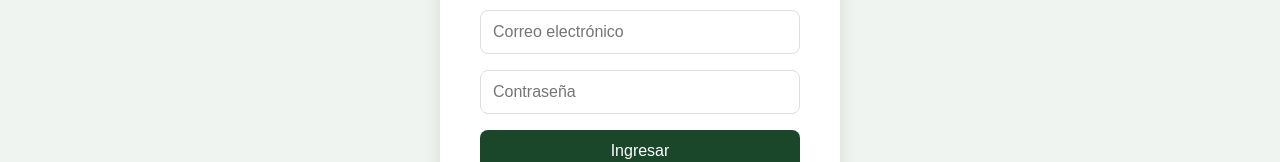
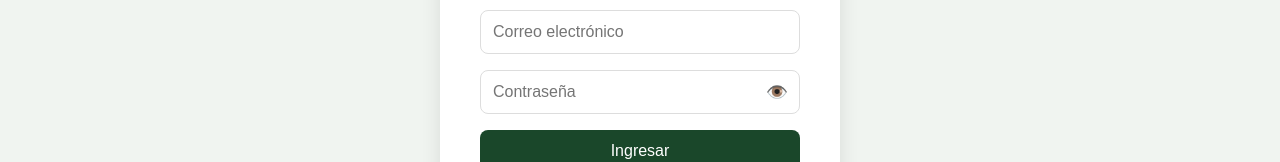
Before and after one commit to INGENIERO-JUAN/MarketPutumayo, a React (Vite) app in the folder frontend/: page /login in a window 1280 px wide. Shown: the part 399-561 px from the top of the page. Built offline with nearby package versions, Linux system fonts and the light colour scheme.

Commit message:
feat: agregar ojito para mostrar y ocultar contrasena en login

```diff
--- a/frontend/src/pages/Login.jsx
+++ b/frontend/src/pages/Login.jsx
@@ -9,6 +9,7 @@ const Login = () => {
   const [form, setForm] = useState({ correo: '', password: '' });
   const [error, setError] = useState('');
   const [cargando, setCargando] = useState(false);
+  const [verPassword, setVerPassword] = useState(false);
 
   const handleChange = (e) => setForm({ ...form, [e.target.name]: e.target.value });
 
@@ -35,7 +36,12 @@ const Login = () => {
         {error && <div style={styles.error}>{error}</div>}
         <form onSubmit={handleSubmit}>
           <input style={styles.input} type="email" name="correo" placeholder="Correo electrónico" value={form.correo} onChange={handleChange} required />
-          <input style={styles.input} type="password" name="password" placeholder="Contraseña" value={form.password} onChange={handleChange} required />
+          <div style={styles.passwordBox}>
+            <input style={styles.inputPassword} type={verPassword ? 'text' : 'password'} name="password" placeholder="Contraseña" value={form.password} onChange={handleChange} required />
+            <button type="button" style={styles.ojito} onClick={() => setVerPassword(!verPassword)}>
+              {verPassword ? '🙈' : '👁️'}
+            </button>
+          </div>
           <button style={styles.btn} type="submit" disabled={cargando}>
             {cargando ? 'Ingresando...' : 'Ingresar'}
           </button>
@@ -52,6 +58,9 @@ const styles = {
   title: { textAlign: 'center', color: '#1a472a', marginBottom: '0.3rem' },
   subtitle: { textAlign: 'center', color: '#666', marginBottom: '1.5rem' },
   input: { width: '100%', padding: '0.75rem', marginBottom: '1rem', border: '1px solid #ddd', borderRadius: '8px', fontSize: '1rem', boxSizing: 'border-box' },
+  passwordBox: { position: 'relative', marginBottom: '1rem' },
+  inputPassword: { width: '100%', padding: '0.75rem', paddingRight: '3rem', border: '1px solid #ddd', borderRadius: '8px', fontSize: '1rem', boxSizing: 'border-box' },
+  ojito: { position: 'absolute', right: '0.75rem', top: '50%', transform: 'translateY(-50%)', background: 'none', border: 'none', cursor: 'pointer', fontSize: '1.1rem' },
   btn: { width: '100%', padding: '0.75rem', background: '#1a472a', color: 'white', border: 'none', borderRadius: '8px', fontSize: '1rem', cursor: 'pointer' },
   error: { background: '#fee', color: '#c00', padding: '0.75rem', borderRadius: '8px', marginBottom: '1rem', textAlign: 'center' },
   footer: { textAlign: 'center', marginTop: '1rem', color: '#666' },
```
